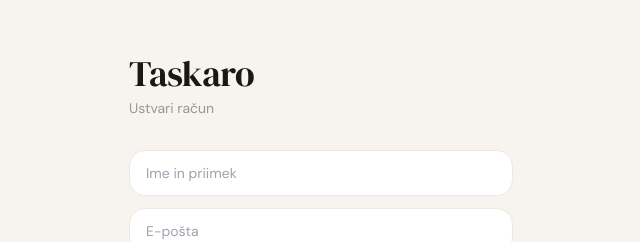
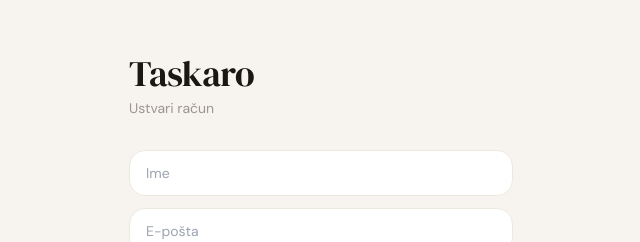
Before and after one commit to msoptimal123/Taskaro, a Next.js app: page /signup in a window 1280 px wide. Shown: the part 167-409 px from the top of the page, without its empty margins (319-959 px from the left). Built offline with nearby package versions, Linux system fonts and the light colour scheme; no server answers.

Commit message:
Change signup name field placeholder to 'Ime'
https://claude.ai/code/session_01KrkxbsjueHBBPSWQE9Sb6T

```diff
--- a/app/(auth)/signup/page.tsx
+++ b/app/(auth)/signup/page.tsx
@@ -63,7 +63,7 @@ export default function SignupPage() {
         <form onSubmit={handleSignup} className="flex flex-col gap-3">
           <input
             type="text" value={name} onChange={e => setName(e.target.value)}
-            placeholder="Ime in priimek" required
+            placeholder="Ime" required
             className="w-full bg-white border border-border rounded-2xl px-4 py-3 text-sm outline-none focus:border-accent transition-colors"
           />
           <input
```
